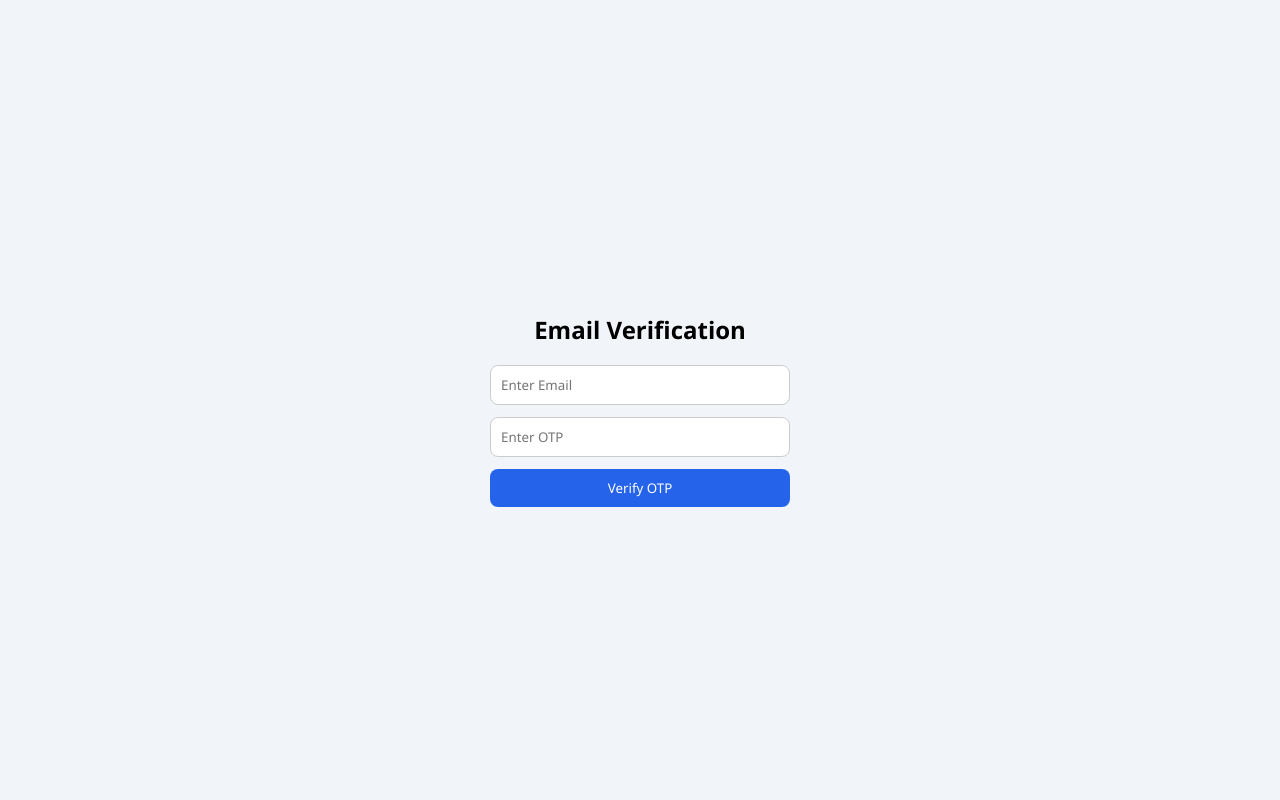
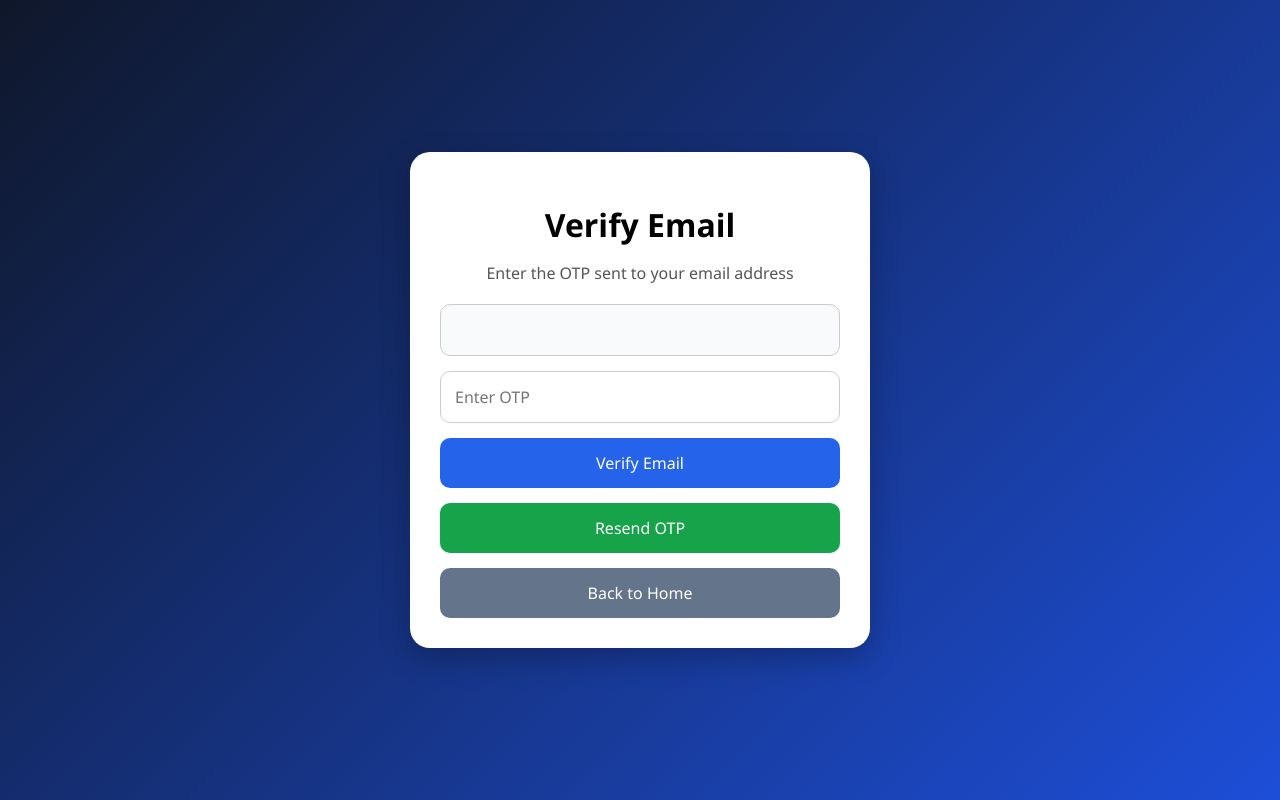
Before and after one commit to jatinkaushik1949-del/online-voting-frontend, a React (Create React App) app: page /verify-email in a window 1280 px wide. Built offline with nearby package versions, Linux system fonts and the light colour scheme.

Commit message:
fix voter flow and otp verification

```diff
--- a/src/App.js
+++ b/src/App.js
@@ -2,9 +2,9 @@ import { BrowserRouter, Routes, Route } from "react-router-dom";
 import Login from "./pages/Login";
 import Register from "./pages/Register";
 import VerifyEmail from "./pages/VerifyEmail";
+import Guidelines from "./pages/Guidelines";
 import Vote from "./pages/Vote";
 import Results from "./pages/Results";
-import Guidelines from "./pages/Guidelines";
 
 function App() {
   return (
--- a/src/pages/Login.js
+++ b/src/pages/Login.js
@@ -33,8 +33,10 @@ function Login() {
     try {
       const res = await fetch(`${API}/api/election`);
       const data = await res.json();
-      if (data.success) {
+
+      if (data.success && data.election) {
         setElectionConfig(data.election);
+        localStorage.setItem("electionConfig", JSON.stringify(data.election));
       }
     } catch (error) {
       console.error("Election fetch error:", error);
@@ -65,13 +67,24 @@ function Login() {
       const data = await res.json();
 
       if (data.success) {
+        const savedEmail = email.trim().toLowerCase();
+
+        localStorage.setItem("loggedInUser", savedEmail);
+        localStorage.removeItem("adminLoggedIn");
+        localStorage.setItem("sessionStartTime", Date.now().toString());
+
         localStorage.setItem(
-  "voterData",
-  JSON.stringify({
-    email: email.trim().toLowerCase(),
-    hasVoted: data.voter?.hasVoted || false,
-  })
-);
+          "voterData",
+          JSON.stringify({
+            email: savedEmail,
+            hasVoted: data.voter?.hasVoted || false,
+            name: data.voter?.name || "",
+            voterId: data.voter?.voterId || "",
+            aadhaar: data.voter?.aadhaar || "",
+            mobile: data.voter?.mobile || "",
+          })
+        );
+
         alert("Voter login successful");
         navigate("/guidelines");
       } else {
@@ -111,13 +124,7 @@ function Login() {
       if (data.success) {
         localStorage.setItem("adminLoggedIn", "true");
         localStorage.removeItem("loggedInUser");
-        localStorage.setItem(
-  "voterData",
-  JSON.stringify({
-    email: email.trim().toLowerCase(),
-    hasVoted: data.voter?.hasVoted || false,
-  })
-);
+        localStorage.removeItem("voterData");
         alert("Admin login successful");
         navigate("/results");
       } else {
--- a/src/pages/Register.js
+++ b/src/pages/Register.js
@@ -21,17 +21,17 @@ function Register() {
 
     if (name === "aadhaar" || name === "mobile") {
       const digitsOnly = value.replace(/\D/g, "");
-      setFormData({
-        ...formData,
+      setFormData((prev) => ({
+        ...prev,
         [name]: digitsOnly,
-      });
+      }));
       return;
     }
 
-    setFormData({
-      ...formData,
+    setFormData((prev) => ({
+      ...prev,
       [name]: value,
-    });
+    }));
   };
 
   const handleRegister = async (e) => {
@@ -81,9 +81,9 @@ function Register() {
       const data = await res.json();
 
       if (data.success) {
-        alert("Registration successful. OTP sent to your email.");
+        alert(data.message || "OTP sent to your email");
         navigate("/verify-email", {
-          state: { email: email.trim().toLowerCase() },
+          state: { email: data.email || email.trim().toLowerCase() },
         });
       } else {
         alert(data.message || "Registration failed");
--- a/src/pages/VerifyEmail.js
+++ b/src/pages/VerifyEmail.js
@@ -1,99 +1,246 @@
-import React, { useState } from "react";
-import axios from "axios";
+import React, { useEffect, useState } from "react";
+import { useLocation, useNavigate } from "react-router-dom";
 import API from "../config";
 
 function VerifyEmail() {
-  const [email, setEmail] = useState("");
+  const navigate = useNavigate();
+  const location = useLocation();
+
+  const [email, setEmail] = useState(location.state?.email || "");
   const [otp, setOtp] = useState("");
   const [loading, setLoading] = useState(false);
+  const [resending, setResending] = useState(false);
+  const [verified, setVerified] = useState(false);
+  const [message, setMessage] = useState("");
+
+  useEffect(() => {
+    if (!location.state?.email) {
+      const savedPendingEmail = localStorage.getItem("pendingVerifyEmail");
+      if (savedPendingEmail) {
+        setEmail(savedPendingEmail);
+      }
+    } else {
+      localStorage.setItem("pendingVerifyEmail", location.state.email);
+    }
+  }, [location.state]);
 
   const handleVerify = async (e) => {
     e.preventDefault();
 
-    if (!email || !otp) {
-      alert("Please enter email and OTP");
+    if (!email.trim() || !otp.trim()) {
+      alert("Please enter OTP");
       return;
     }
 
-    try {
     setLoading(true);
 
-      const res = await axios.post(`${API}/api/verify-email`, {
-        email,
-        otp,
+    try {
+      const res = await fetch(`${API}/api/verify-email`, {
+        method: "POST",
+        headers: {
+          "Content-Type": "application/json",
+        },
+        body: JSON.stringify({
+          email: email.trim().toLowerCase(),
+          otp: otp.trim(),
+        }),
       });
 
-      if (res.data.success) {
-        alert("Email verified successfully. Wait for admin approval.");
-        setEmail("");
-        setOtp("");
+      const data = await res.json();
+
+      if (data.success) {
+        setVerified(true);
+        setMessage(
+          data.message || "Email verified successfully. Wait for admin approval."
+        );
+        localStorage.removeItem("pendingVerifyEmail");
       } else {
-        alert(res.data.message || "Verification failed");
+        alert(data.message || "Verification failed");
       }
     } catch (error) {
-      console.log(error);
+      console.error("Verify email error:", error);
       alert("Server error");
     } finally {
       setLoading(false);
     }
   };
 
+  const handleResendOtp = async () => {
+    if (!email.trim()) {
+      alert("Email missing");
+      return;
+    }
+
+    setResending(true);
+
+    try {
+      const res = await fetch(`${API}/api/resend-otp`, {
+        method: "POST",
+        headers: {
+          "Content-Type": "application/json",
+        },
+        body: JSON.stringify({
+          email: email.trim().toLowerCase(),
+        }),
+      });
+
+      const data = await res.json();
+
+      if (data.success) {
+        alert(data.message || "OTP resent successfully");
+      } else {
+        alert(data.message || "Failed to resend OTP");
+      }
+    } catch (error) {
+      console.error("Resend OTP error:", error);
+      alert("Server error");
+    } finally {
+      setResending(false);
+    }
+  };
+
   return (
-    <div style={styles.container}>
-      <h2>Email Verification</h2>
+    <div style={styles.page}>
+      <div style={styles.card}>
+        <h1 style={styles.heading}>Verify Email</h1>
+        <p style={styles.subText}>Enter the OTP sent to your email address</p>
 
+        {!verified ? (
           <form onSubmit={handleVerify} style={styles.form}>
             <input
+              style={{ ...styles.input, background: "#f8fafc" }}
               type="email"
-          placeholder="Enter Email"
               value={email}
-          onChange={(e) => setEmail(e.target.value)}
-          style={styles.input}
+              readOnly
             />
 
             <input
+              style={styles.input}
               type="text"
               placeholder="Enter OTP"
               value={otp}
               onChange={(e) => setOtp(e.target.value)}
-          style={styles.input}
             />
 
-        <button type="submit" style={styles.button} disabled={loading}>
-          {loading ? "Verifying..." : "Verify OTP"}
+            <button style={styles.button} type="submit" disabled={loading}>
+              {loading ? "Verifying..." : "Verify Email"}
+            </button>
+
+            <button
+              type="button"
+              style={styles.secondaryButton}
+              onClick={handleResendOtp}
+              disabled={resending}
+            >
+              {resending ? "Sending..." : "Resend OTP"}
+            </button>
+
+            <button
+              type="button"
+              style={styles.backButton}
+              onClick={() => navigate("/")}
+            >
+              Back to Home
             </button>
           </form>
+        ) : (
+          <div style={styles.successBox}>
+            <p style={styles.successText}>{message}</p>
+
+            <div style={styles.buttonRow}>
+              <button style={styles.button} onClick={() => navigate("/")}>
+                Back to Login
+              </button>
+
+              <button style={styles.secondaryButton} onClick={() => navigate("/")}>
+                Go to Home
+              </button>
+            </div>
+          </div>
+        )}
+      </div>
     </div>
   );
 }
 
 const styles = {
-  container: {
+  page: {
+    minHeight: "100vh",
+    background: "linear-gradient(135deg, #0f172a, #1d4ed8)",
     display: "flex",
-    flexDirection: "column",
+    justifyContent: "center",
     alignItems: "center",
-    justifyContent: "center",
-    height: "100vh",
-    background: "#f1f5f9",
+    padding: "20px",
+  },
+  card: {
+    width: "100%",
+    maxWidth: "460px",
+    background: "#ffffff",
+    borderRadius: "20px",
+    padding: "30px",
+    boxShadow: "0 10px 30px rgba(0,0,0,0.25)",
+  },
+  heading: {
+    textAlign: "center",
+    marginBottom: "10px",
+  },
+  subText: {
+    textAlign: "center",
+    color: "#555",
+    marginBottom: "20px",
   },
   form: {
     display: "flex",
     flexDirection: "column",
-    gap: "12px",
-    width: "300px",
+    gap: "15px",
   },
   input: {
-    padding: "10px",
-    borderRadius: "8px",
+    padding: "14px",
+    borderRadius: "10px",
     border: "1px solid #ccc",
+    fontSize: "16px",
   },
   button: {
-    padding: "10px",
-    borderRadius: "8px",
     background: "#2563eb",
     color: "#fff",
     border: "none",
+    padding: "14px",
+    borderRadius: "10px",
+    fontSize: "16px",
     cursor: "pointer",
+  },
+  secondaryButton: {
+    background: "#16a34a",
+    color: "#fff",
+    border: "none",
+    padding: "14px",
+    borderRadius: "10px",
+    fontSize: "16px",
+    cursor: "pointer",
+  },
+  backButton: {
+    background: "#64748b",
+    color: "#fff",
+    border: "none",
+    padding: "14px",
+    borderRadius: "10px",
+    fontSize: "16px",
+    cursor: "pointer",
+  },
+  successBox: {
+    textAlign: "center",
+  },
+  successText: {
+    fontSize: "18px",
+    color: "#0f172a",
+    marginBottom: "20px",
+    lineHeight: "1.6",
+  },
+  buttonRow: {
+    display: "flex",
+    gap: "12px",
+    justifyContent: "center",
+    flexWrap: "wrap",
   },
 };
 
```
Lines whose indentation alone changed are shown as unchanged.
